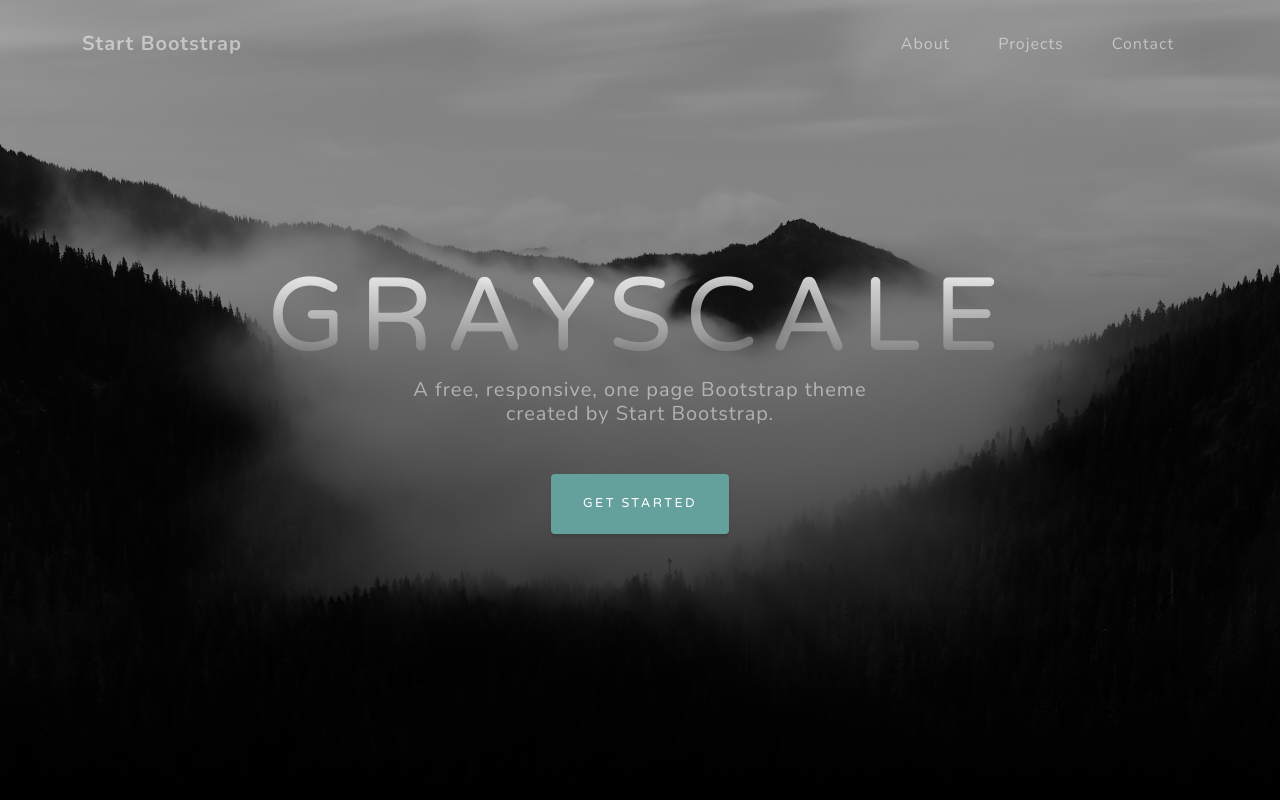
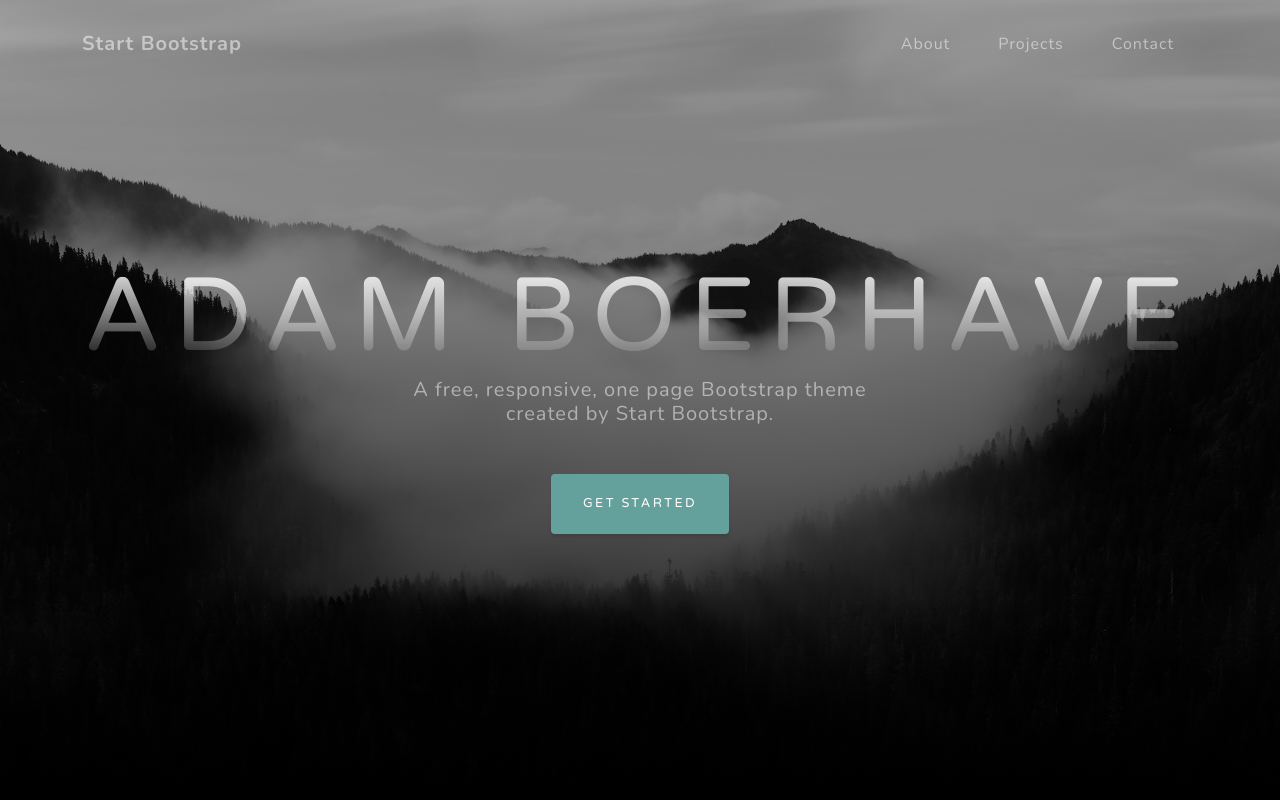
Before and after one commit to aboerhave/aboerhave.github.io, a plain HTML site: page index.html in a window 1280 px wide. Shown: the top 800 px of the page. Drawn offline with nearby package versions, Linux system fonts and the light colour scheme.

Commit message:
added my name

```diff
--- a/index.html
+++ b/index.html
@@ -5,7 +5,7 @@
         <meta name="viewport" content="width=device-width, initial-scale=1, shrink-to-fit=no" />
         <meta name="description" content="" />
         <meta name="author" content="" />
-        <title>Grayscale - Start Bootstrap Theme</title>
+        <title>Adam Boerhave</title>
         <link rel="icon" type="image/x-icon" href="assets/img/favicon.ico" />
         <!-- Font Awesome icons (free version)-->
         <script src="https://use.fontawesome.com/releases/v5.15.1/js/all.js" crossorigin="anonymous"></script>
@@ -37,7 +37,7 @@
         <header class="masthead">
             <div class="container d-flex h-100 align-items-center">
                 <div class="mx-auto text-center">
-                    <h1 class="mx-auto my-0 text-uppercase">Grayscale</h1>
+                    <h1 class="mx-auto my-0 text-uppercase">Adam Boerhave</h1>
                     <h2 class="text-white-50 mx-auto mt-2 mb-5">A free, responsive, one page Bootstrap theme created by Start Bootstrap.</h2>
                     <a class="btn btn-primary js-scroll-trigger" href="#about">Get Started</a>
                 </div>
```
